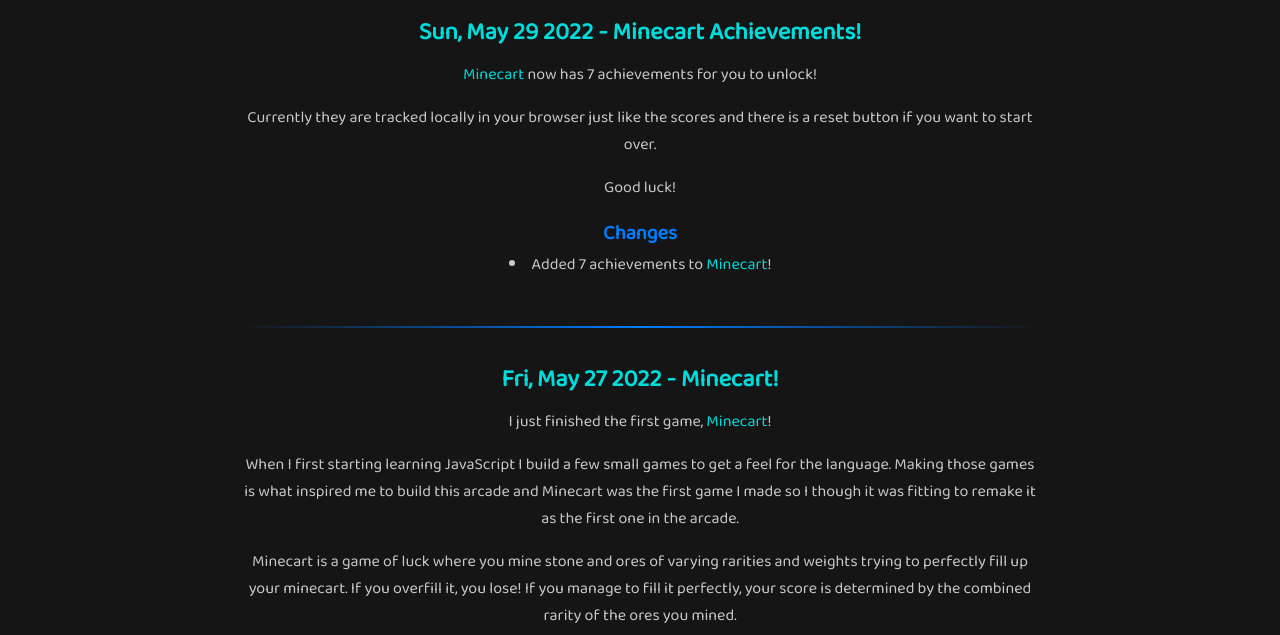
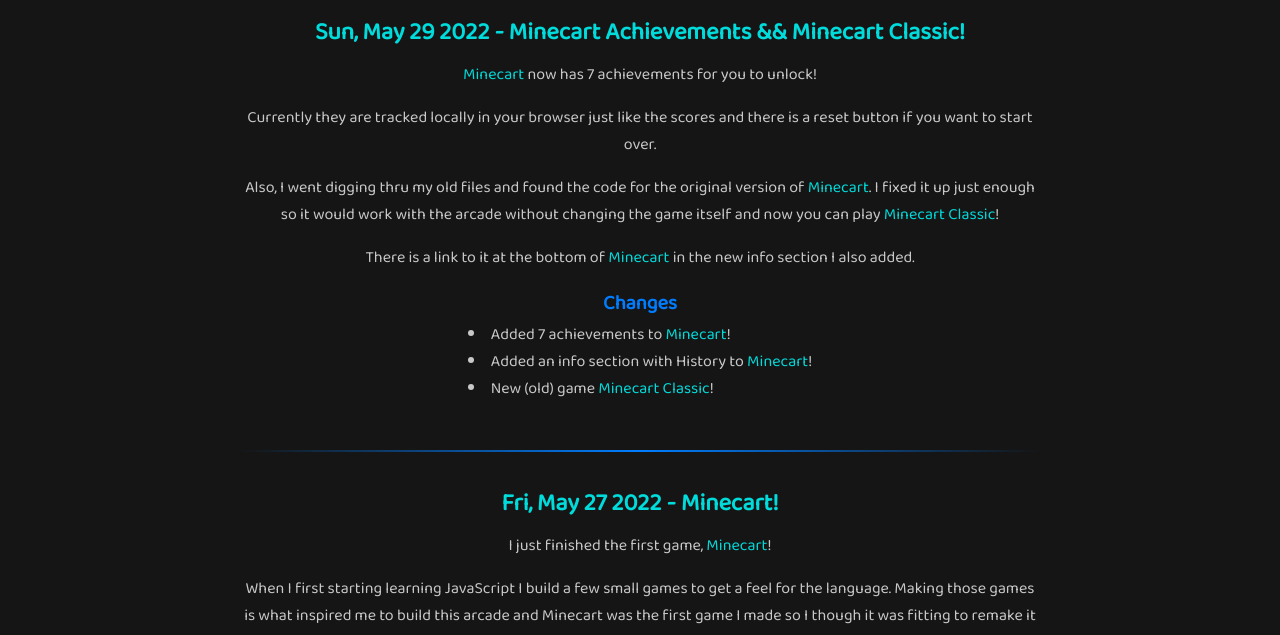
Before and after one commit to LouisSavoie/games-arcade, a plain HTML site: page devlog/index.html in a window 1280 px wide. Shown: the part 150-785 px from the top of the page. Drawn offline with Linux system fonts and the light colour scheme; a web font is replaced by a local one.

Commit message:
Updated devlog post with minecart classic

```diff
--- a/devlog/index.html
+++ b/devlog/index.html
@@ -72,13 +72,16 @@
             <hr> -->
 
             <article>
-                <h3>Sun, May 29 2022 - Minecart Achievements!</h3>
+                <h3>Sun, May 29 2022 - Minecart Achievements && Minecart Classic!</h3>
                 <p><a href="/minecart">Minecart</a> now has 7 achievements for you to unlock!</p>
                 <p>Currently they are tracked locally in your browser just like the scores and there is a reset button if you want to start over.</p>
-                <p>Good luck!</p>
+                <p>Also, I went digging thru my old files and found the code for the original version of <a href="/minecart">Minecart</a>. I fixed it up just enough so it would work with the arcade without changing the game itself and now you can play <a href="/minecart-classic">Minecart Classic</a>!</p>
+                <p>There is a link to it at the bottom of <a href="/minecart">Minecart</a> in the new info section I also added.</p>
                 <h4>Changes</h4>
                 <ul>
                     <li>Added 7 achievements to <a href="/minecart">Minecart</a>!</li>
+                    <li>Added an info section with History to <a href="/minecart">Minecart</a>!</li>
+                    <li>New (old) game <a href="/minecart-classic">Minecart Classic</a>!</li>
                 </ul>
             </article>
             <hr>
```
